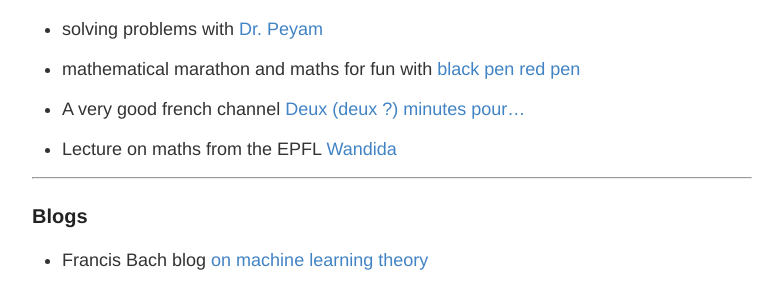
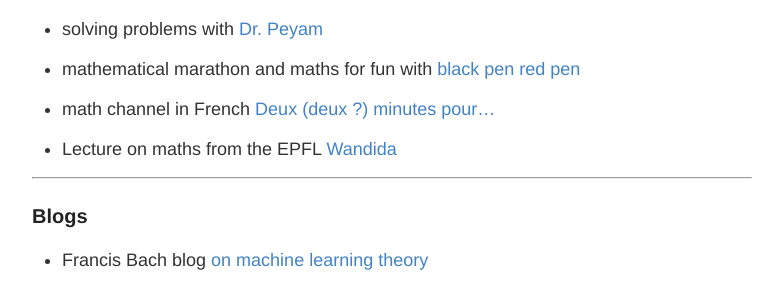
Before and after one commit to vincentrunge/vincentrunge.github.io, a Jekyll site: the page built from Links.md, in a window 1280 px wide. Shown: the part 1266-1557 px from the top of the page, without its empty margins (248-1031 px from the left). Built offline with Jekyll 4.4.1, drawn with Linux system fonts in a browser that asks for light colours.

Commit message:
Update Links.md

```diff
--- a/Links.md
+++ b/Links.md
@@ -33,13 +33,13 @@
 
 - The best channel to learn university-level mathematics: [The Bright Side of Mathematics](https://www.youtube.com/@brightsideofmaths)
 
-- A popular channel with accessible explanations of hard and beautiful maths: [Mathologer](https://www.youtube.com/channel/UC1_uAIS3r8Vu6JjXWvastJ)
+- A popular channel with accessible explanations of hard and beautiful maths: [Mathologer](https://www.youtube.com/@Mathologer)
 
 - solving problems with [Dr. Peyam](https://www.youtube.com/@drpeyam)
 
 - mathematical marathon and maths for fun with [black pen red pen](https://www.youtube.com/@blackpenredpen)
 
-- A very good french channel [Deux (deux ?) minutes pour...](https://www.youtube.com/watch?v=uazPP0ny3XQ&list=PLlrxd3f47yy2mvLivlFU1a9ukoG8-Dkvs)
+- math channel in French [Deux (deux ?) minutes pour...](https://www.youtube.com/watch?v=vpmlGMZSpvQ&list=PLlrxd3f47yy2mvLivlFU1a9ukoG8-Dkvs)
 
 - Lecture on maths from the EPFL [Wandida](https://www.youtube.com/user/TheWandida/playlists)
 
```
